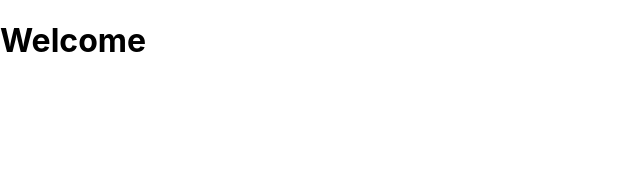
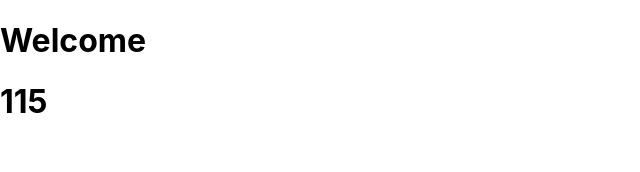
Before and after one commit to Edoardo-Longo/Esercizi-React, a React (Create React App) app in the folder my-app/: page / in a window 1280 px wide. Shown: the top 172 px of the page, without its empty margins (0-640 px from the left). Built offline with nearby package versions, Linux system fonts and the light colour scheme.

Commit message:
Esercizio 2

```diff
--- a/my-app/src/App.js
+++ b/my-app/src/App.js
@@ -1,9 +1,11 @@
 import Welcome from './Welcome';
+import Sum from './Sum';
 
 function App() {
   return (
     <div className="App">
       <Welcome/>
+      <Sum numbers={[2, 5 ,8, 100]}/>
     </div>
   );
 }
--- /dev/null
+++ b/my-app/src/Sum.js
@@ -0,0 +1,8 @@
+function Sum(props){
+    return(
+        <h1>
+            {props.numbers.reduce((total, current) => { return (total += current) })}
+        </h1>
+    )
+}
+export default Sum
```
